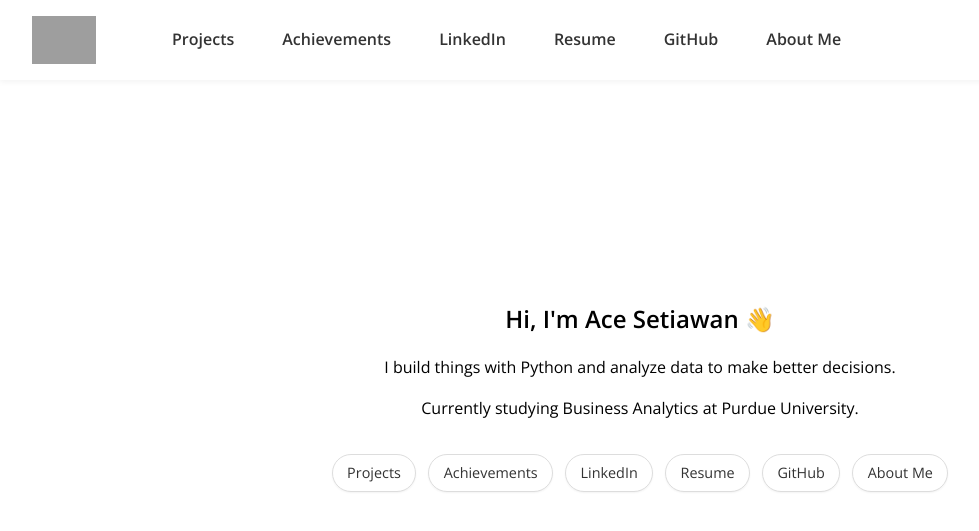
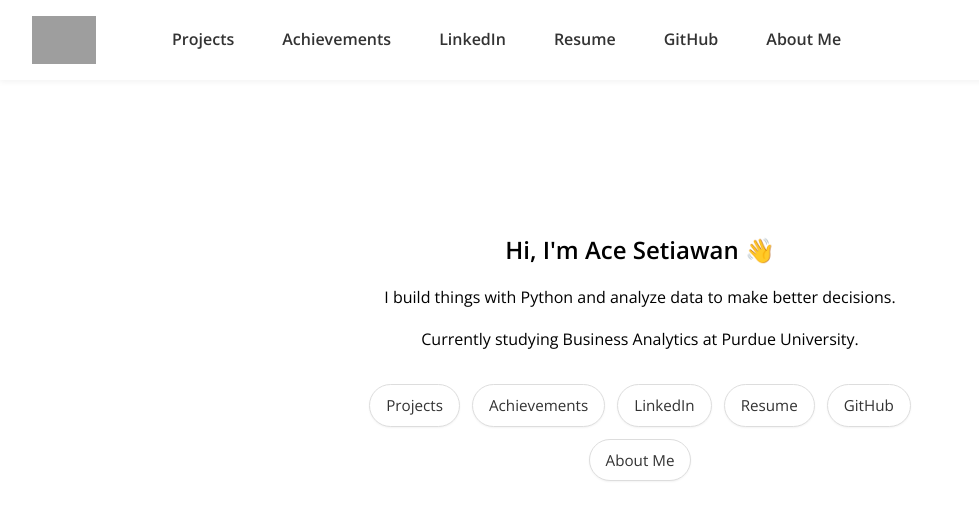
Before and after one commit to acepocalypse/acepocalypse.github.io, a Jekyll site: the page built from index.html, in a window 1280 px wide and 900 px high. Shown: the top 531 px of the window, without its empty margins (0-979 px from the left). Built offline with Jekyll 4.4.1, drawn with Linux system fonts in a browser that asks for light colours; grey boxes are pictures that could not be loaded.

Commit message:
Refactor homepage layout for improved structure and responsiveness of links

```diff
--- a/assets/css/style.css
+++ b/assets/css/style.css
@@ -77,11 +77,10 @@ body.home-page .intro {
 
 .homepage-links {
   display: flex;
-  flex-wrap: nowrap;
+  flex-wrap: wrap;
   justify-content: center;
   gap: 0.75rem;
   margin-top: 2rem;
-  max-width: none;
 }
 
 .homepage-links a {
@@ -94,10 +93,10 @@ body.home-page .intro {
   background: #fff;
   border: 1px solid #ddd;
   border-radius: 999px;
-  padding: 0.4rem 0.9rem;
+  padding: 0.5rem 1rem;
   box-shadow: 0 1px 2px rgba(0, 0, 0, 0.05);
   transition: all 0.2s ease;
-  font-size: 0.9rem;
+  font-size: 0.95rem;
 }
 
 .homepage-links a:hover {
--- a/index.html
+++ b/index.html
@@ -4,6 +4,7 @@ title: Home
 ---
 
 <main class="fullscreen-center">
+  <div class="fullscreen-center">
     <section class="intro" data-aos="fade-up">
       <h1>Hi, I'm Ace Setiawan 👋</h1>
       <p>I build things with Python and analyze data to make better decisions.</p>
@@ -18,4 +19,5 @@ title: Home
         <a href="/aboutme">About Me</a>
       </nav>
     </section>
+  </div>
 </main>
```
Lines whose indentation alone changed are shown as unchanged.
